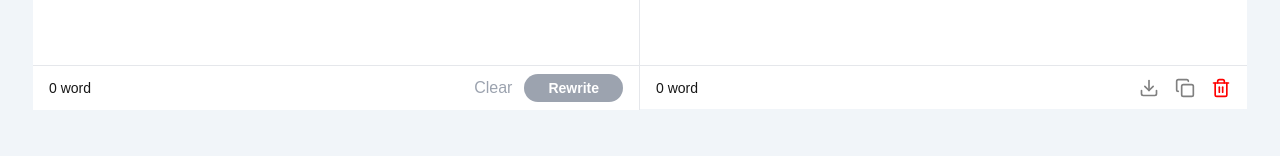
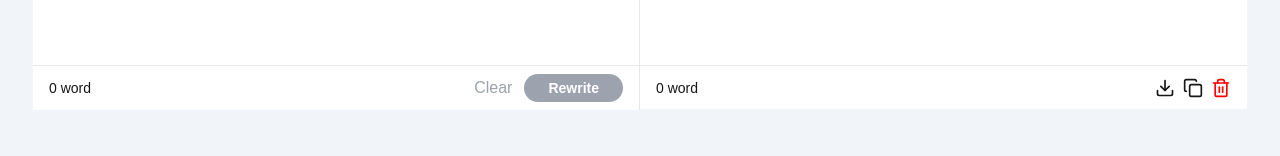
Before and after one commit to hnobi/summar-ai, a Next.js app: page / in a window 1280 px wide. Shown: the part 368-524 px from the top of the page. Built offline with nearby package versions, Linux system fonts and the light colour scheme.

Commit message:
change rewrite view to eye button

```diff
--- a/app/components/CopyButton.tsx
+++ b/app/components/CopyButton.tsx
@@ -18,21 +18,20 @@ const CopyButton: React.FC<{ content: string }> = ({ content }) => {
   };
 
   return (
-    <button
-      onClick={handleCopy}
-      className="flex items-center py-2 px-4 rounded-lg transition"
+    <div
+      className="flex items-center py-2 px-2 rounded-lg transition "
     >
      {copied ? (
         <span className="flex">
           <span className="text-xs text-primary mr-0.5">Copied</span>
-          <CopyCheck size={20} color="#753fea"  />
+          <CopyCheck size={20}  color="#753fea"/>
         </span>
       ) : (
-        <>
-          <Copy size={20} className="cursor-pointer hover:text-primary" color="gray" />
-        </>
+        <button className="hover:text-primary" onClick={handleCopy}>
+          <Copy size={20} className="cursor-pointer" />
+        </button>
       )}
-    </button>
+    </div>
   );
 };
 
--- a/app/components/RewrttenCard.tsx
+++ b/app/components/RewrttenCard.tsx
@@ -1,5 +1,5 @@
 import React from "react";
-import { Download, Trash2 } from "lucide-react";
+import { Download, Trash2, Eye } from "lucide-react";
 import { RewrittenItem } from "@/contexts/rewritten";
 import CopyButton from "./CopyButton";
 import { downloadTexFile } from "@/utils/download";
@@ -14,17 +14,20 @@ const RewrttenCard: React.FC<RewrttenCardProps> = ({ rewritten, deleteRewritten,
 
   return (
     <div
-      className="cursor-pointer rounded-lg p-2 shadow-md flex flex-col  space-y-2 bg-secondary hover:border-gray-500 h-[150px] w-full sm-1/2 md:w-1/3 lg:w-1/4"
-      onClick={() => viewRewrites(rewritten)}
+      className="rounded-lg p-2 shadow-md flex flex-col  space-y-2 bg-secondary hover:border-gray-500 h-[150px] w-full sm-1/2 md:w-1/3 lg:w-1/4"
     >
       <div className="flex justify-end items-center">
-        <Download className="cursor-pointer"
-          size={20}
-          color="gray"
-          onClick={(e) => {
-            e.stopPropagation();
-            downloadTexFile("rewritten.txt", rewritten.rewrittenText)
-          }} />
+        <button
+          onClick={() => viewRewrites(rewritten)}
+          className="flex items-center py-2 pr-2 rounded-lg transition text-gray-500 hover:text-primary ">
+          <Eye size={20}  />
+        </button>
+        <button
+          onClick={() => downloadTexFile("rewritten.txt", rewritten.rewrittenText)}
+          className="flex items-center py-2  rounded-lg transition hover:text-primary">
+          <Download size={20}/>
+        </button>
+
         <CopyButton content={rewritten.rewrittenText} />
       </div>
       <p className="flex-1 px-2 text-sm text-gray-600 line-clamp-3">{rewritten.rewrittenText}</p>
--- a/app/components/RewrttenOutput.tsx
+++ b/app/components/RewrttenOutput.tsx
@@ -32,10 +32,14 @@ const RewrttenOutput = ({ text }: { text: string }) => {
           </div>
 
         </div>
-        <Download className="cursor-pointer"
-          size={20}
-          color="gray"
-          onClick={() => downloadTexFile("rewrite.txt", newRewritten.rewrittenText)} />
+        <button
+          className=" hover:text-primary"
+          onClick={ () => downloadTexFile("rewrite.txt", newRewritten.rewrittenText)}
+        >
+          <Download
+            size={20}/>
+        </button>
+
         <CopyButton content={newRewritten.rewrittenText} />
         <Trash2
           size={20}
```
